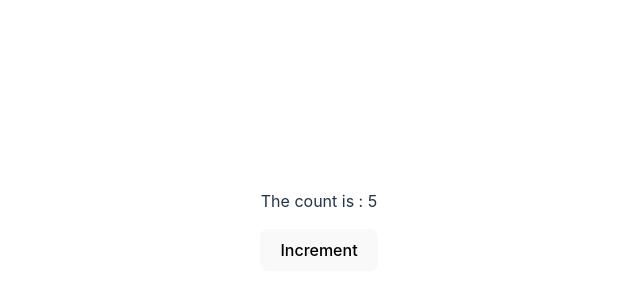
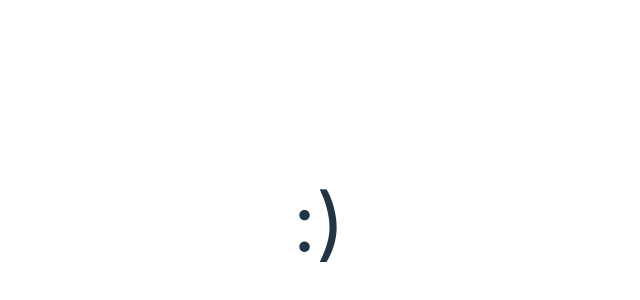
Before and after one commit to pouryourlove/react-vite, a React (Vite) app: page / in a window 1280 px wide. Shown: the part 178-478 px from the top of the page, without its empty margins (321-961 px from the left). Built offline with nearby package versions, Linux system fonts and the light colour scheme.

Commit message:
created toggle component

```diff
--- a/src/App.jsx
+++ b/src/App.jsx
@@ -12,6 +12,7 @@
 import Clicker from "./Clicker";
 import Form from "./Form";
 import Counter from "./Counter";
+import Toggler from "./Toggler";
 
 const properties = [
   { id: 129031, name: "Desert Yurt", rating: 4.9, price: 150 },
@@ -32,7 +33,8 @@
 function App() {
   return (
     <div>
-      <Counter />
+      <Toggler />
+      {/* <Counter /> */}
       {/* <Form />
       <Clicker message="Hi!!!" buttonText=" please click me!" />
       <Clicker message="Please stop clicking me!" buttonText="do not click" /> */}
--- /dev/null
+++ b/src/Toggler.css
@@ -0,0 +1,4 @@
+.Toggler {
+  font-size: 5rem;
+  cursor: pointer;
+}
--- /dev/null
+++ b/src/Toggler.jsx
@@ -0,0 +1,12 @@
+import { useState } from "react";
+import "./Toggler.css";
+
+export default function Toggler() {
+  const [isHappy, setIsHappy] = useState(true);
+  const toggleIsHappy = () => setIsHappy(!isHappy);
+  return (
+    <p className="Toggler" onClick={toggleIsHappy}>
+      {isHappy ? ":)" : ":("}
+    </p>
+  );
+}
```
